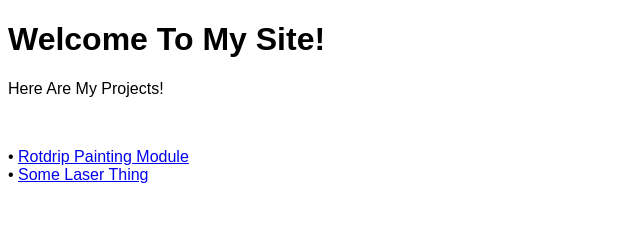
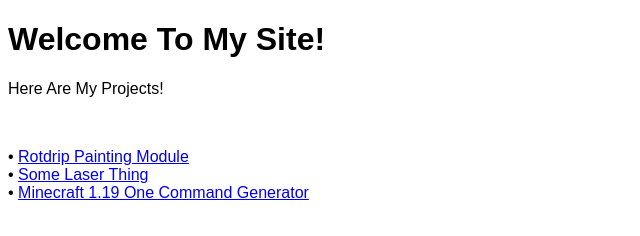
Before and after one commit to TheAmazingCabbage/TheAmazingCabbage.github.io, a plain HTML site: page index.html in a window 1280 px wide. Shown: the whole page, without its empty margins (0-640 px from the left). Drawn offline with Linux system fonts and the light colour scheme.

Commit message:
Update index.html

```diff
--- a/index.html
+++ b/index.html
@@ -16,6 +16,8 @@
    <a>• </a> <a href="https://theamazingcabbage.github.io/rotdrip/">Rotdrip Painting Module</a>
     <br>
    <a>• </a><a href="https://theamazingcabbage.github.io/coolscreensaver/">Some Laser Thing</a>
+    <br>
+     <a>• </a><a href="https://theamazingcabbage.github.io/1.19-One-Command-Generator">Minecraft 1.19 One Command Generator</a>
     </p>
 </head>
 <body>
```
